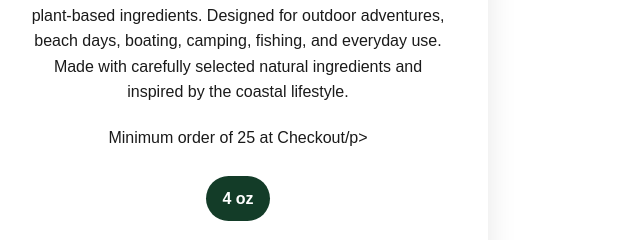
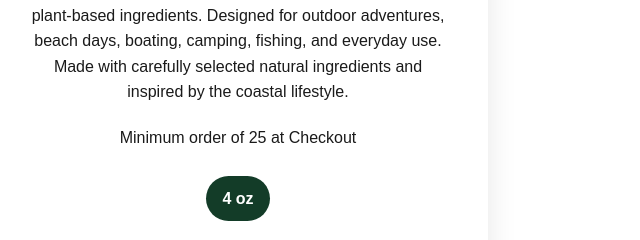
Before and after one commit to TacoAvocado2/Skeetra, a plain HTML site: page index.html in a window 1280 px wide. Shown: the part 5001-5241 px from the top of the page, 12-652 px from the left. Drawn offline with Linux system fonts and the light colour scheme.

Commit message:
Fix closing tag for minimum order paragraph

```diff
--- a/index.html
+++ b/index.html
@@ -298,7 +298,7 @@ boating, camping, fishing, and everyday use.
 Made with carefully selected natural ingredients
 and inspired by the coastal lifestyle.
 </p>
-      <p>Minimum order of 25 at Checkout/p>
+      <p>Minimum order of 25 at Checkout</p>
 
 <div class="sizes">
 
```
